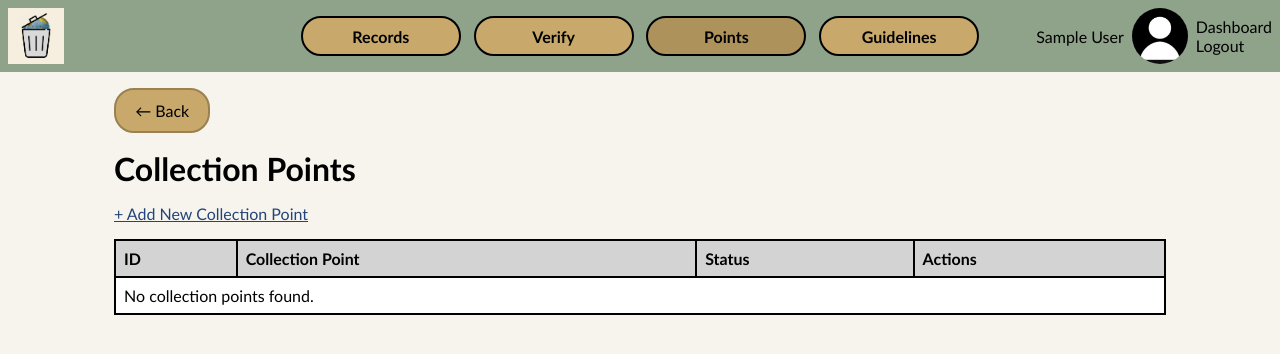
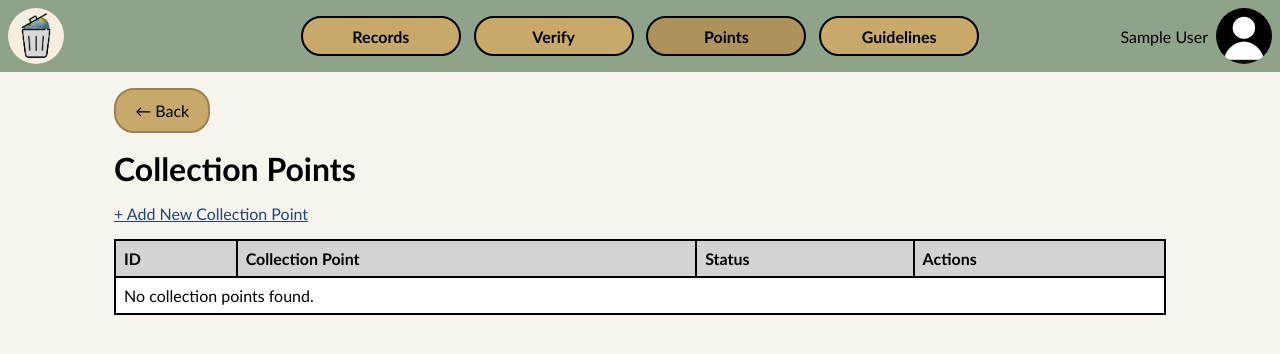
Before and after one commit to loongminli/RWDD_TrashTransformers, a PHP site: page /CollectionOfficer/collection_officer/collection_points.php in a window 1280 px wide. Shown: the top 354 px of the page. Run offline with PHP 8.4, Linux system fonts and the light colour scheme; the visitor is signed in with stand-in values (Sample User, id 1); data that the repository does not hold is empty.

Commit message:
col - nav fixed

```diff
--- a/CollectionOfficer/assets/collector.css
+++ b/CollectionOfficer/assets/collector.css
@@ -47,8 +47,9 @@ header {
 .logo { display: flex; align-items: center; }
 .logo a { display: flex; align-items: center; }
 .logo img {
+    border-radius : 100%;
     height: 3.5rem;
-    width: auto;
+    width: 3.5rem;
     display: block;
 }
 
@@ -95,6 +96,44 @@ header .logo { flex: 1 1 0; justify-content: flex-start; }
     background-color: var(--accent);
     border-radius: 10px;
     padding: 0.5rem;
+}
+
+#staff-actions {
+    position : absolute;
+    display : flex;
+    flex-direction : column;
+    display : none;
+    opacity : 0;
+    padding : 0.5rem;
+    gap : 0.3rem;
+    align-items : center;
+    justify-content : center;
+}
+
+#staff-actions.active {
+    display : flex;
+    opacity : 1;
+    top : 80px;
+    right : 10px;
+    justify-content : center;
+    background-color: #F7F4ED;
+    border : 2px solid #8FA28A;
+}
+
+#homepage-button {
+    padding : 0.4rem;
+    color : black;
+    background-color : #C8A96B;
+    cursor : pointer;
+    border-radius : 10px;
+}
+
+#logout-button {
+    padding : 0.4rem;
+    color : darkred;
+    background-color : rgb(255, 73, 73);
+    cursor : pointer;
+    border-radius : 10px;
 }
 
 /* page layout */
```
